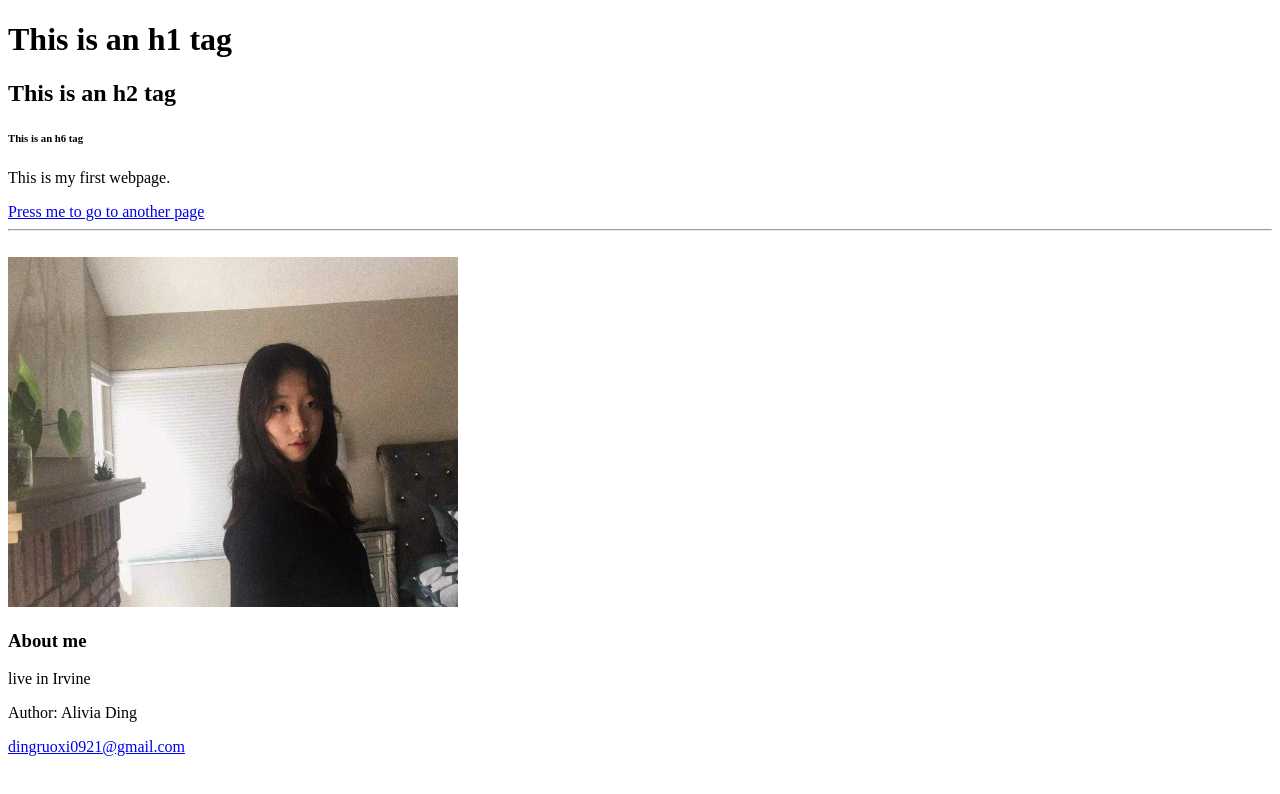
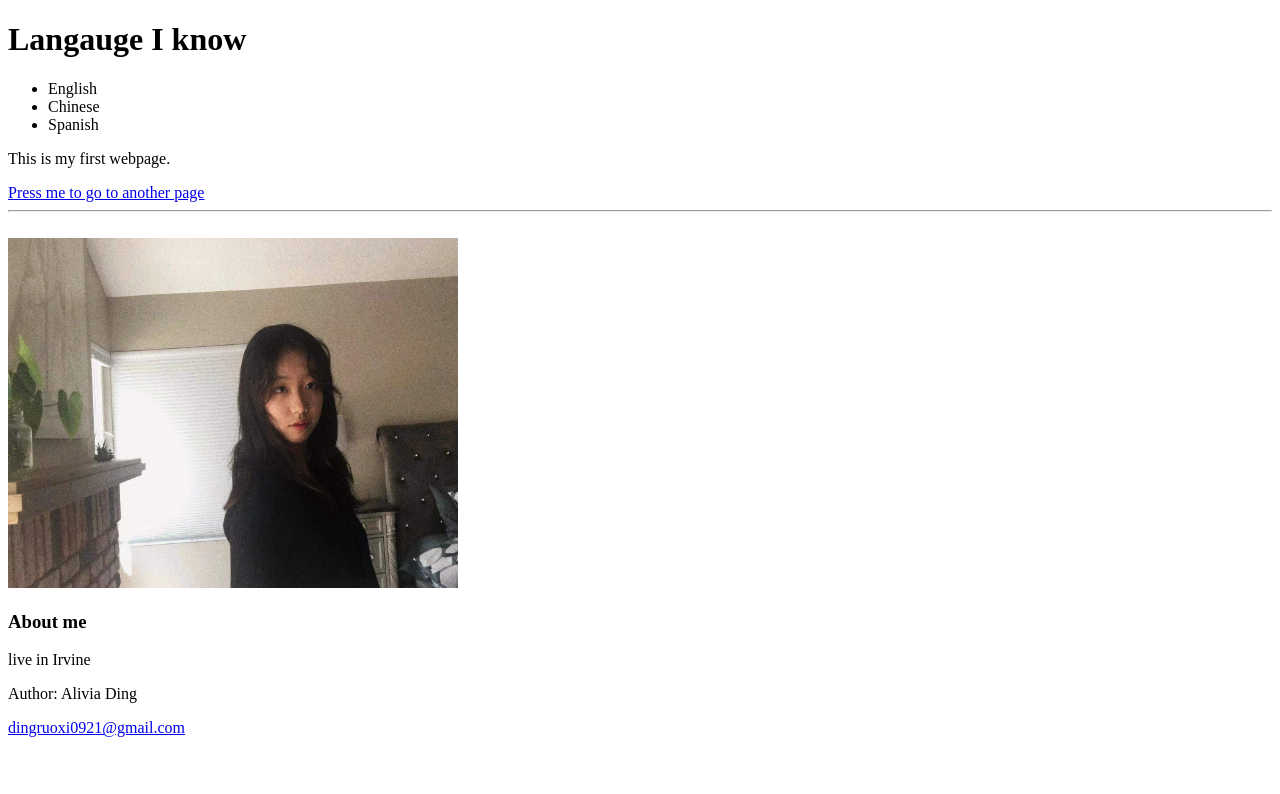
Before and after one commit to alivia0921/Portfolio, a plain HTML site: page index.html in a window 1280 px wide. Drawn offline with Linux system fonts and the light colour scheme.

Commit message:
add bullets

```diff
--- a/index.html
+++ b/index.html
@@ -8,9 +8,13 @@
         <title>Alivia's Page</title>
     </head>
     <body>
-        <h1>This is an h1 tag</h1>
-        <h2>This is an h2 tag</h2>
-        <h6>This is an h6 tag</h6>
+        <h1>Langauge I know</h1>
+        <ul>
+            <li>English</li>
+            <li>Chinese</li>
+            <li>Spanish</li>
+        </ul>
+
         <p>This is my first webpage.</p>
         <a href="https://www.google.com" target="_blank">Press me to go to another page</a>
         <hr>
```
